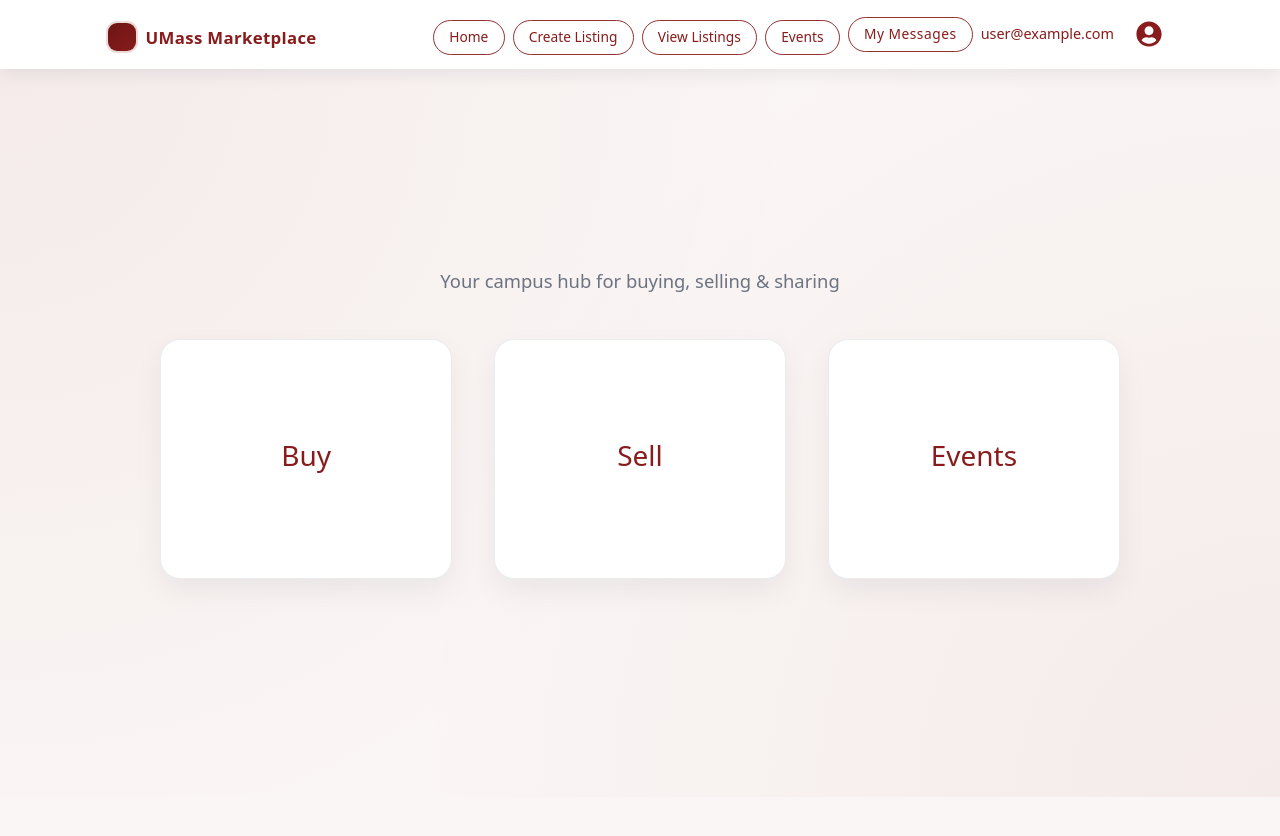
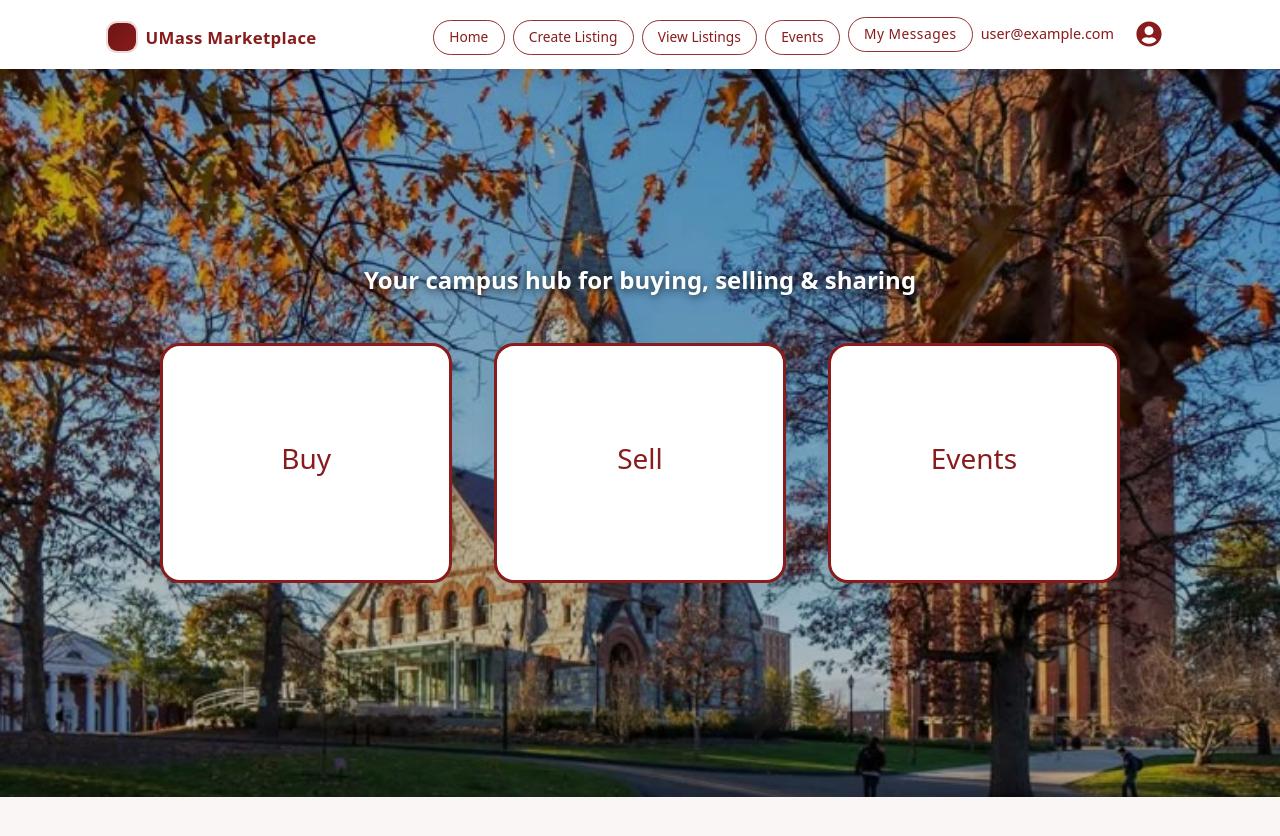
Before and after one commit to isha-234/umass-marketplace, a React (Create React App) app in the folder frontend/: page /home in a window 1280 px wide. Shown: the top 836 px of the page. Built offline with nearby package versions, Linux system fonts and the light colour scheme; no server answers; sample sign-in values are in the browser's storage.

Commit message:
improving homepage ui

```diff
--- a/frontend/src/HomePage.css
+++ b/frontend/src/HomePage.css
@@ -9,12 +9,20 @@ body {
   min-height: calc(100vh - 72px);
   margin: 0;
   padding: 3.5rem 1.5rem 4.5rem;
-  background: radial-gradient(circle at 0% 0%, rgba(136, 28, 28, 0.05), transparent 55%),
-    radial-gradient(circle at 100% 100%, rgba(136, 28, 28, 0.05), transparent 60%);
+
+  background:
+    linear-gradient(rgba(0,0,0,0.25), rgba(0,0,0,0.25)),
+    url('umass.jpeg') center/cover no-repeat;
+
+  background-size: cover;
+  background-position: center;
+  background-repeat: no-repeat;
+
   display: flex;
   justify-content: center;
   align-items: center;
 }
+
 
 .hero {
   flex: 1;
@@ -30,10 +38,13 @@ body {
 /* You can style your h1 / subtitle in JSX with classes if needed */
 
 .tagline {
-  font-size: 1.15rem;
-  color: var(--text-muted);
+  font-size: 1.5rem;
+  color: white;
+  font-weight: 600;
+  text-shadow: 0px 2px 8px rgba(0,0,0,0.7);
   margin-bottom: 2.6rem;
 }
+
 
 /* Cards row */
 .actions {
@@ -47,7 +58,7 @@ body {
 
 .action-card {
   background: var(--bg-surface);
-  border: 1px solid var(--border-subtle);
+  border: 3px solid var(--umass-red);
   border-radius: 20px;
   box-shadow: var(--shadow-soft);
   flex: 1 1 0;
```
Also changed, not shown: frontend/src/umass.jpeg (added).
